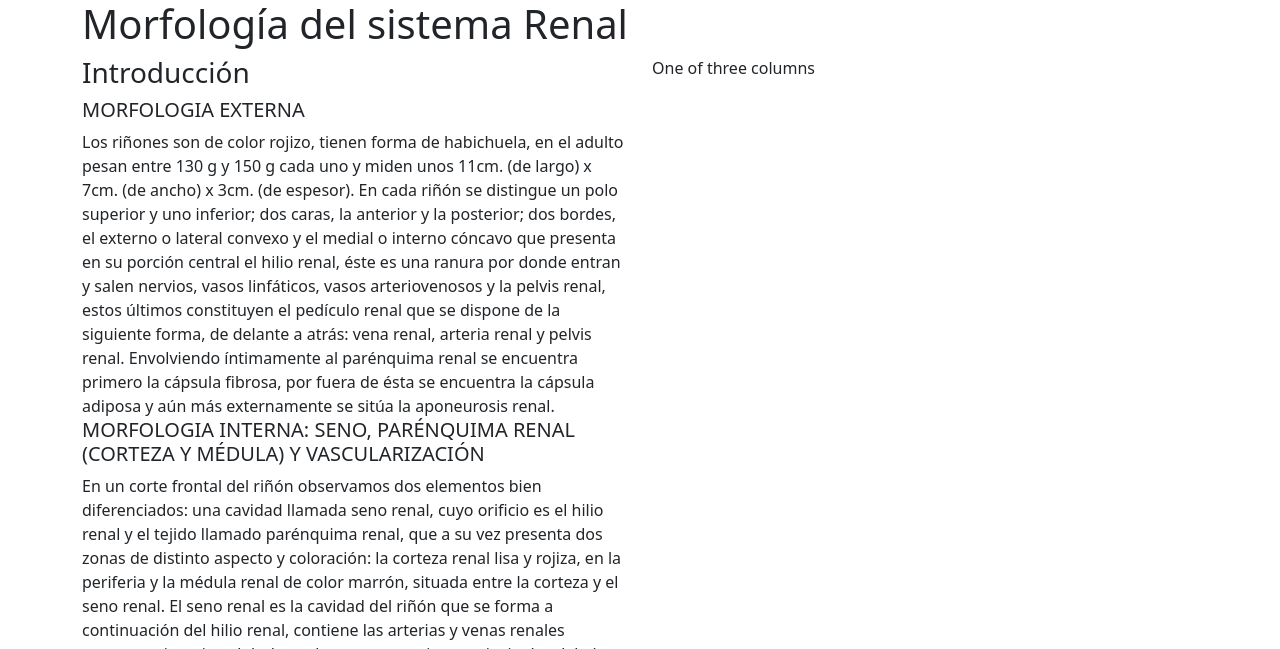
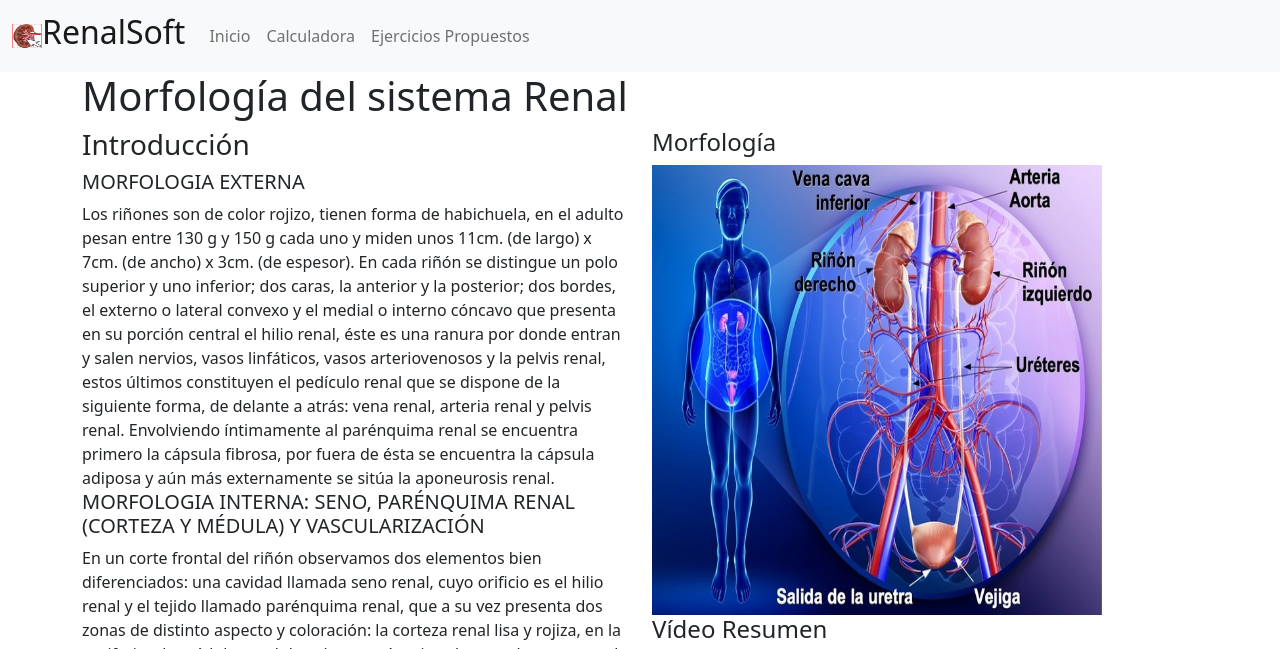
Before and after one commit to Valentina042/renalsoft, a Flask app: template templates/vistaM.html in a window 1280 px wide. Shown: the top 649 px of the page. Run offline with Flask 2, Linux system fonts and the light colour scheme; the template is opened without the code that fills it, so the values that code supplies are empty.

Commit message:
Add: i was edit the view (Morfología) and the view index it was modified

```diff
--- a/templates/vistaM.html
+++ b/templates/vistaM.html
@@ -10,6 +10,28 @@
 </head>
 
 <body>
+    <nav class="navbar navbar-expand-lg navbar-light bg-light">
+        <div class="container-fluid">
+            <img src="../static/logo.jpeg" alt="" width="30" height="24" class="d-inline-block align-text-top">
+          <a class="navbar-brand" href="#"><h2>RenalSoft</h2></a>
+          <button class="navbar-toggler" type="button" data-bs-toggle="collapse" data-bs-target="#navbarNav" aria-controls="navbarNav" aria-expanded="false" aria-label="Toggle navigation">
+            <span class="navbar-toggler-icon"></span>
+          </button>
+          <div class="collapse navbar-collapse" id="navbarNav">
+            <ul class="navbar-nav">
+              <li class="nav-item">
+                <a class="nav-link " aria-current="page" href="#">Inicio</a>
+              </li>
+              <li class="nav-item">
+                <a class="nav-link" href="#">Calculadora</a>
+              </li>
+              <li class="nav-item">
+                <a class="nav-link" href="#">Ejercicios Propuestos</a>
+              </li>
+            </ul>
+          </div>
+        </div>
+      </nav>
     <div class="container">
         <h1>Morfología del sistema Renal</h1>
 
@@ -52,7 +74,6 @@
             La médula renal es de color marrón y textura estriada, consta de 8 a 18
             estructuras cónicas, las llamadas pirámides renales o de Malpighi, cuyos vértices,
             dirigidos hacia el seno renal, se denominan papilas.
-            4
             En las pirámides se sitúan las asas de Henle, los conductos colectores y los
             conductos papilares, todos ellos conductos microscópicos que forman parte de las
             nefronas.
@@ -76,7 +97,14 @@
 
           </div>
           <div class="col">
-            One of three columns
+            <h4>Morfología</h4>
+            <img src="../static/morfologiaimage.jpg" class="img.img-thumbnail" width="450px" height="450px" alt="Cargando...">
+            <h4> Vídeo Resumen</h4>
+            <video controls
+                    style="width: 100%; height: 100%; margin-right: 10px; margin-bottom: 10px;">
+                <source src="../static/y2mate.com - Función del sistema renal_v240P.mp4" type="video/mp4">
+                Tu navegador no soporta el video.
+            </video>
           </div>
         </div>
     </div>
```
Also changed, not shown: templates/index.html (+21 -8 lines), templates/vistaA.html (+23 -1 lines), templates/vistaF.html (+23 -4 lines), static/morfologiaimage.jpg (added), 1 other file.
